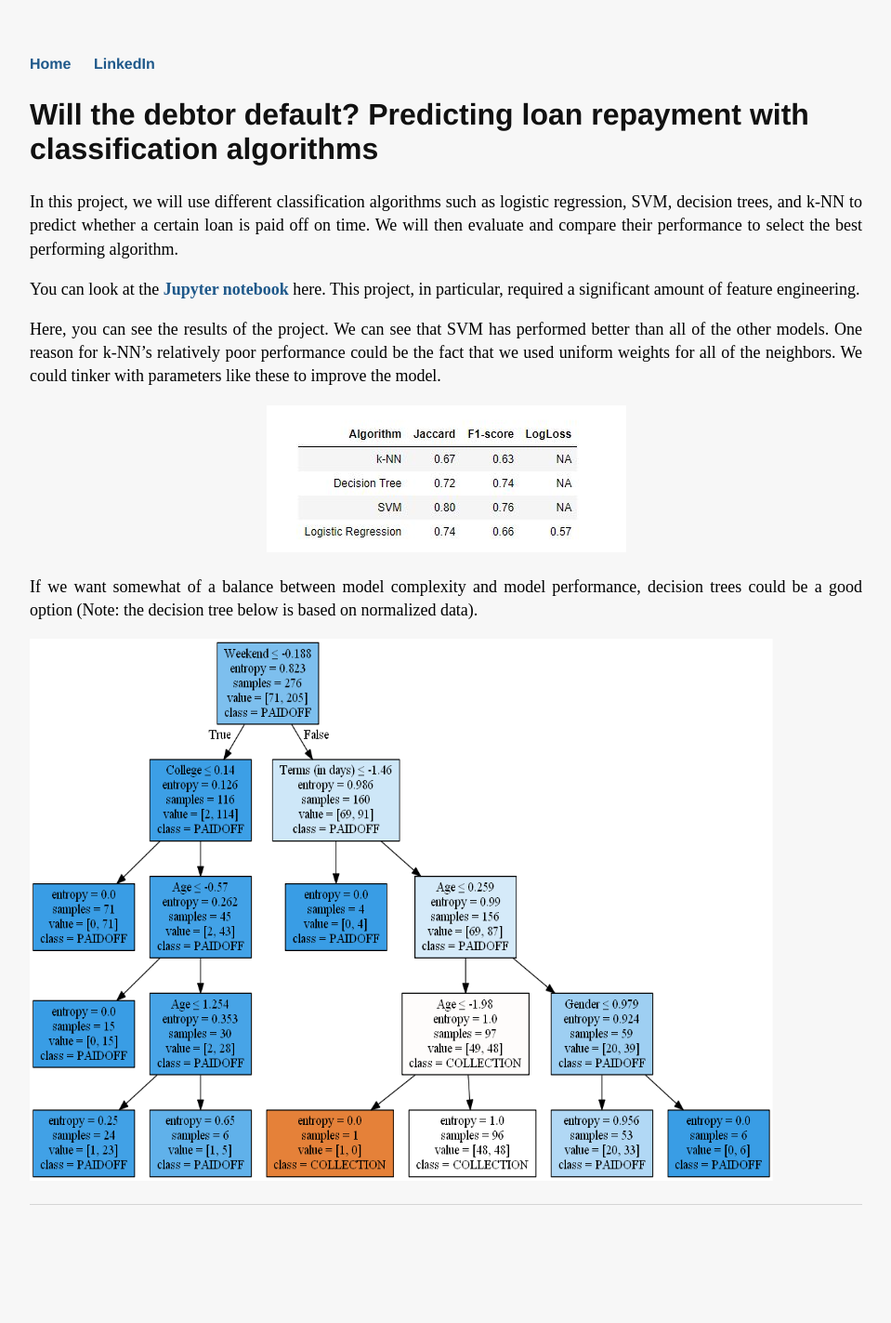
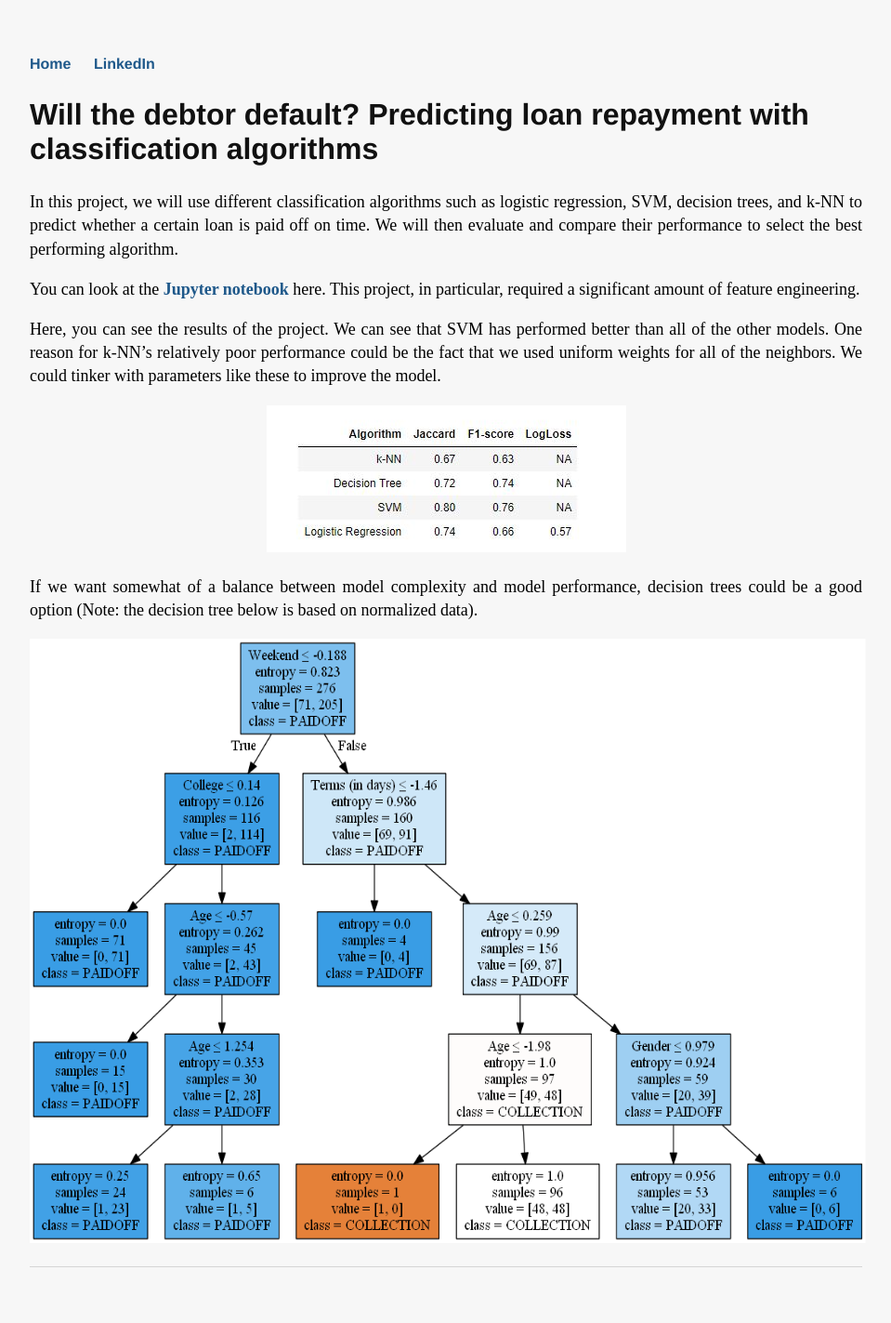
Before and after one commit to h2kh/h2kh.github.io, a Jekyll site: the page built from _posts/2019-06-07-loan-classification.md, in a window 1280 px wide. Shown: the whole page at 93% size, without its empty margins (160-1119 px from the left). Built offline with Jekyll 4.4.1, drawn with Linux system fonts in a browser that asks for light colours; before the commit the page ends 1356 px from its top, so only the background shows below that.

Commit message:
Update 2019-06-07-loan-classification.md

```diff
--- a/_posts/2019-06-07-loan-classification.md
+++ b/_posts/2019-06-07-loan-classification.md
@@ -17,4 +17,4 @@ Here, you can see the results of the project. We can see that SVM has performed
 If we want somewhat of a balance between model complexity and model performance, decision trees could be a good option (Note: the decision tree below is based on normalized data).
 
 
-![Decision tree](/assets/dectree.png){:height="583px" width="800px"}
+![Decision tree](/assets/dectree.png){:height="650px" width="900px"}
```
